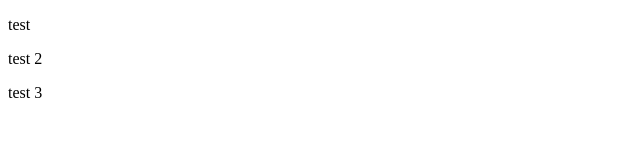
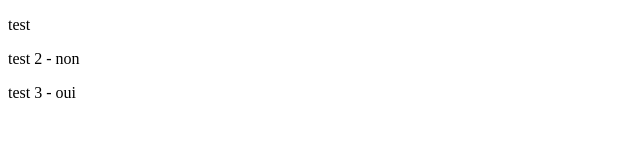
Before and after one commit to DavyFlop/atelier-git, a plain HTML site: page index.html in a window 1280 px wide. Shown: the full height of the page, 0-640 px from the left. Drawn offline with Linux system fonts and the light colour scheme.

Commit message:
changement Davy 2

```diff
--- a/index.html
+++ b/index.html
@@ -7,7 +7,7 @@
 </head>
 <body>
     <p>test</p>
-    <p>test 2</p>
-    <p>test 3</p>
+    <p>test 2 - non </p>
+    <p>test 3 - oui</p>
 </body>
 </html>
```
